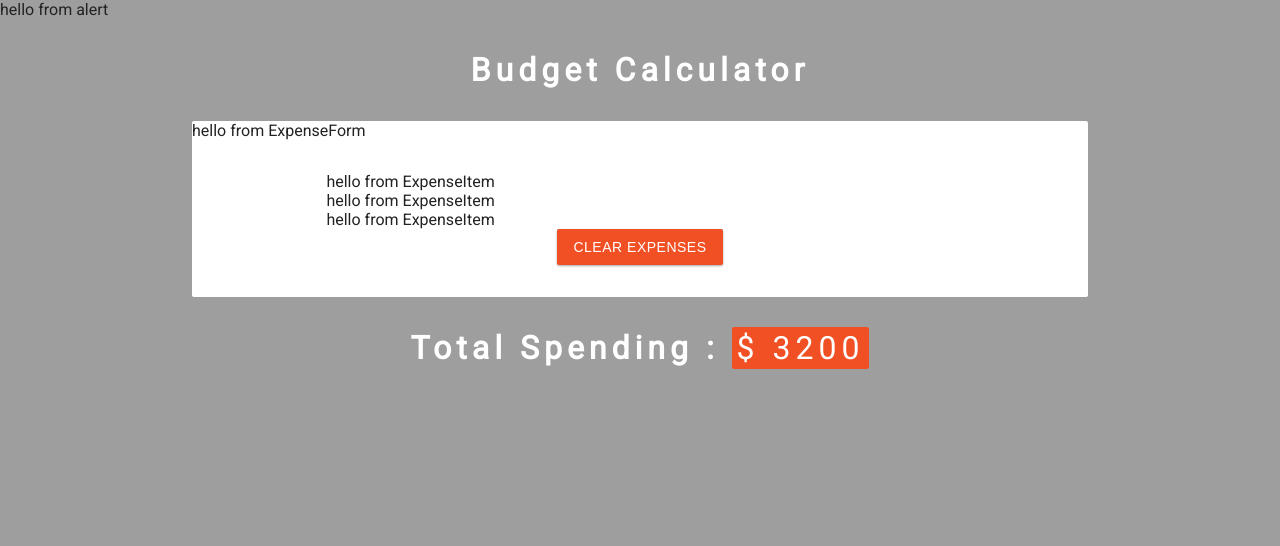
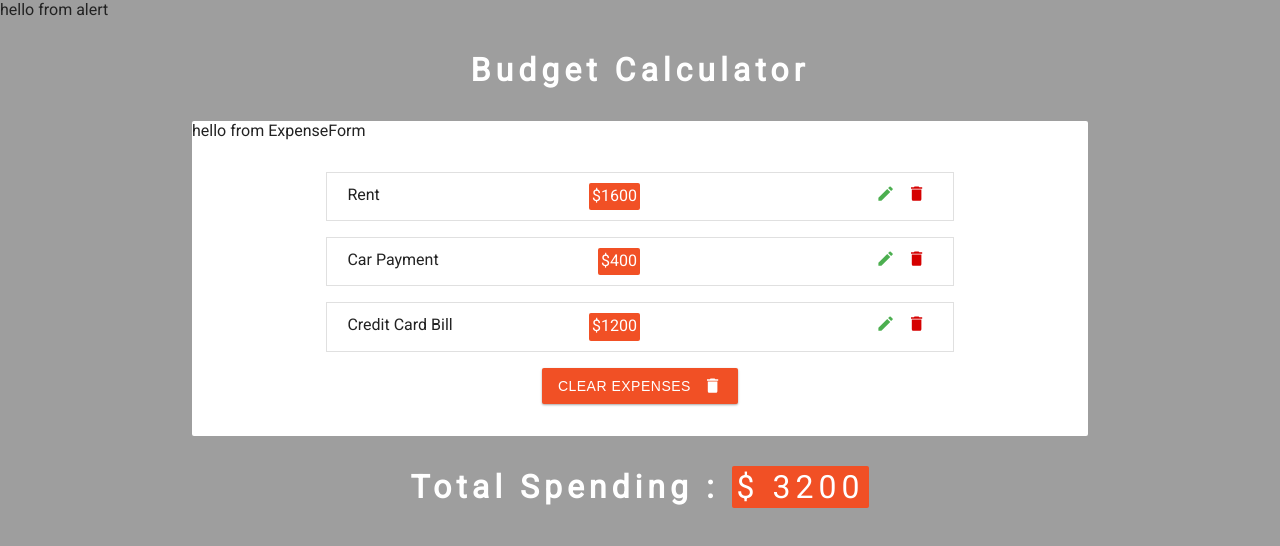
Before and after one commit to wbonneville/john-smilgas-hook-project, a React (Create React App) app: page / in a window 1280 px wide. Shown: the top 546 px of the page. Built offline with nearby package versions, Linux system fonts and the light colour scheme.

Commit message:
Add id, charge, amt and icons

```diff
--- a/src/components/ExpenseItem.js
+++ b/src/components/ExpenseItem.js
@@ -1,7 +1,24 @@
 import React from "react";
+import { MdEdit, MdDelete } from "react-icons/md";
 
-const ExpenseItem = () => {
-  return <div>hello from ExpenseItem</div>;
+const ExpenseItem = ({ expense }) => {
+  const { id, charge, amount } = expense;
+  return (
+    <li className="item">
+      <div className="info">
+        <span className="expense">{charge}</span>
+        <span className="amount">${amount}</span>
+      </div>
+      <div>
+        <button className="edit-btn" aria-label="edit button">
+          <MdEdit />
+        </button>
+        <button className="clear-btn" aria-label="delete button">
+          <MdDelete />
+        </button>
+      </div>
+    </li>
+  );
 };
 
 export default ExpenseItem;
--- a/src/components/ExpenseList.js
+++ b/src/components/ExpenseList.js
@@ -1,5 +1,6 @@
 import React from "react";
 import Item from "./ExpenseItem";
+import { MdDelete } from "react-icons/md";
 
 export const ExpenseList = ({ expenses }) => {
   return (
@@ -9,7 +10,12 @@ export const ExpenseList = ({ expenses }) => {
           return <Item key={expense.id} expense={expense}></Item>;
         })}
       </ul>
-      {expenses.length > 0 && <button className="btn">clear expenses</button>}
+      {expenses.length > 0 && (
+        <button className="btn">
+          clear expenses
+          <MdDelete className="btn-icon"></MdDelete>
+        </button>
+      )}
     </>
   );
 };
```
